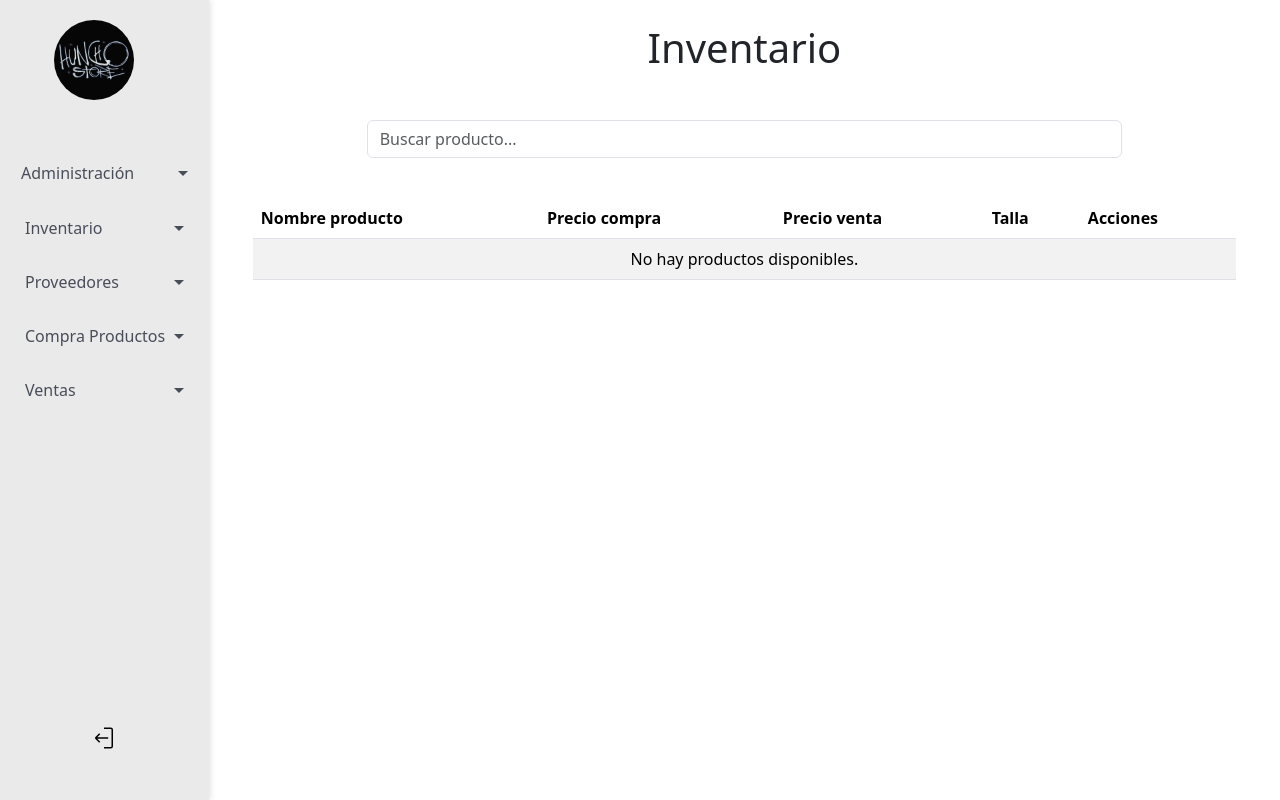
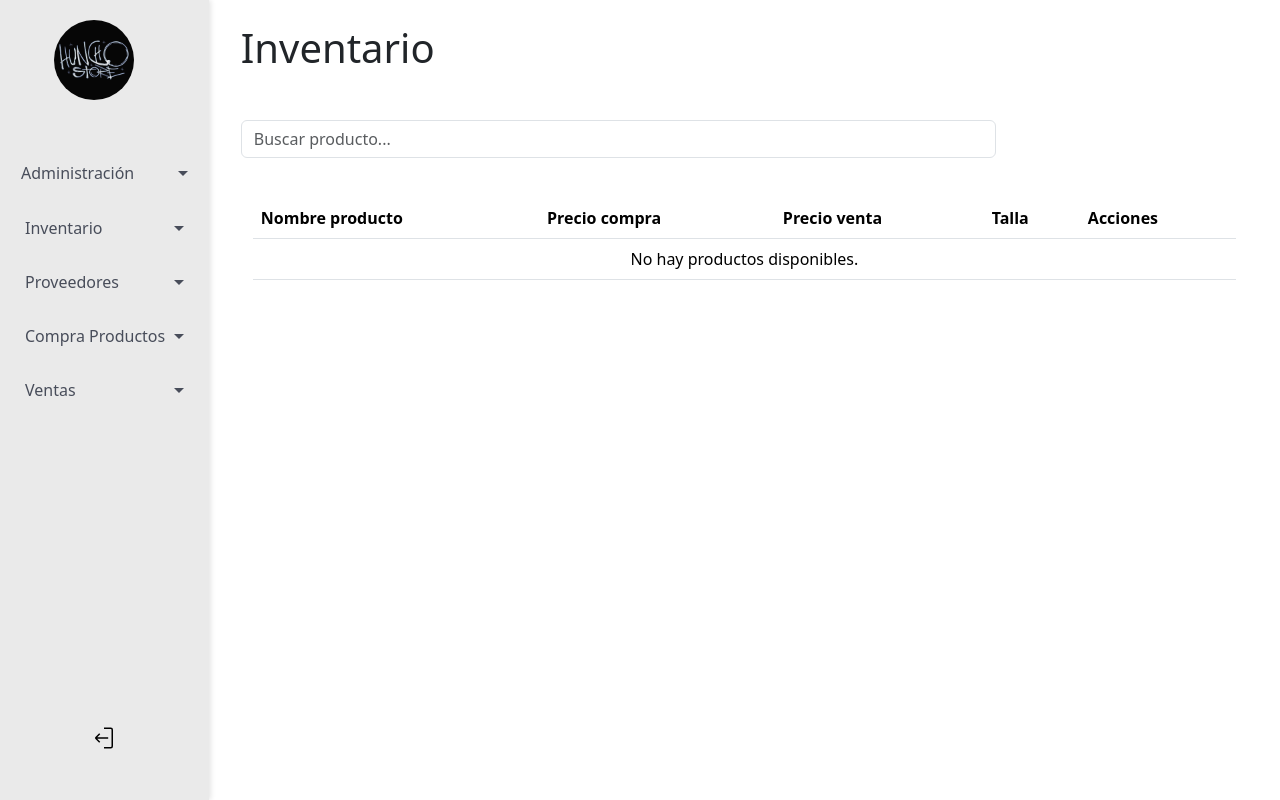
Before and after one commit to AntoCuba/Especialidad-I, a Django app: page /inventario/ in a window 1280 px wide. Run offline with Django 5.2, Linux system fonts and the light colour scheme; data that the repository does not hold is empty.

Commit message:
Cambios estilo tabla e inicio del Titulo y searchbar

```diff
--- a/Especialidad/Especialidad/settings.py
+++ b/Especialidad/Especialidad/settings.py
@@ -79,8 +79,8 @@ DATABASES = {
     'default': {
         'ENGINE': 'django.db.backends.postgresql_psycopg2',
         'NAME': 'Especialidad',
-        'USER': 'osses_benjamin',
-        'PASSWORD': '486412',
+        'USER': 'postgres',
+        'PASSWORD': 'shompy',
         'HOST': 'localhost',
         'PORT': '5432',
     }
--- a/Especialidad/administracion/templates/usuarios.html
+++ b/Especialidad/administracion/templates/usuarios.html
@@ -9,8 +9,8 @@
 <link href="{% static 'css/usuarios.css' %}" rel="stylesheet" />
 <script src="https://cdn.jsdelivr.net/npm/bootstrap@5.3.5/dist/js/bootstrap.bundle.min.js" crossorigin="anonymous"></script>
 
-<div class="d-flex justify-content-between align-items-center mb-3 search-container">
-    <div class="d-flex justify-content-center flex-grow-1">
+<div class="d-flex justify-content-between align-items-start mb-3 search-container">
+    <div class="d-flex justify-content-start flex-grow-1">
 <input type="text" id="searchInput" class="form-control w-75" placeholder="Buscar usuario...">
     </div>
     {% if user.is_superuser or user.position == "Administrador" %}
--- a/Especialidad/inventario/templates/productos.html
+++ b/Especialidad/inventario/templates/productos.html
@@ -4,13 +4,13 @@
 
 <link href="https://fonts.googleapis.com/css2?family=Roboto&display=swap" rel="stylesheet">
 
-<h1 class="text-center mb-5 mt-4 roboto-font">Inventario</h1>
+<h1 class="text-start mb-5 mt-4 roboto-font">Inventario</h1>
 <link href="https://cdn.jsdelivr.net/npm/bootstrap@5.3.5/dist/css/bootstrap.min.css" rel="stylesheet" crossorigin="anonymous">
 <link href="{% static 'css/productos.css' %}" rel="stylesheet" />
 <script src="https://cdn.jsdelivr.net/npm/bootstrap@5.3.5/dist/js/bootstrap.bundle.min.js" crossorigin="anonymous"></script>
 
-<div class="d-flex justify-content-between align-items-center mb-3 search-container">
-    <div class="d-flex justify-content-center flex-grow-1">
+<div class="d-flex justify-content-between align-items-start mb-3 search-container">
+    <div class="d-flex justify-content-start flex-grow-1">
         <input type="text" id="searchInput" class="form-control w-75" placeholder="Buscar producto...">
     </div>
     {% if user.is_superuser or user.position == "Administrador" %}
@@ -90,7 +90,7 @@
   <div class="row">
     <div class="col-12">
       <div class="table-responsive">
-        <table id="myTable" class="table table-striped w-100">
+        <table id="myTable" class="table row-border">
             <thead>
               <tr>
                 <th>Nombre producto</th>
```
